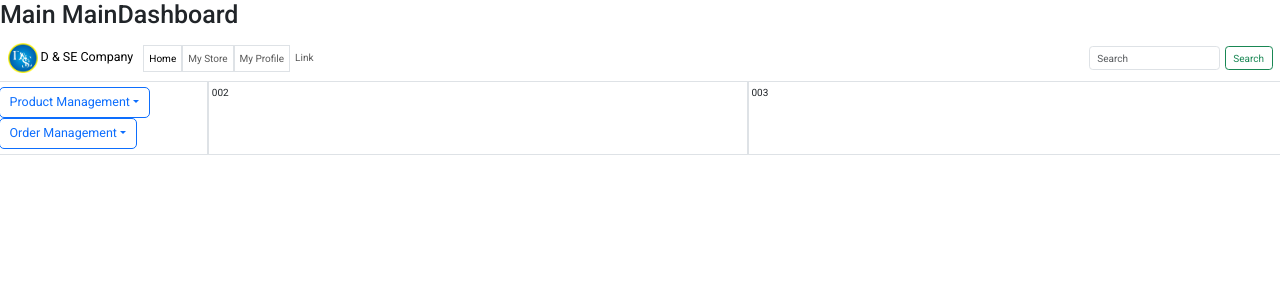
After one commit to SandeepaCharith23/D-SE_COMPANY_2023, a PHP site: page /maindashboard.php in a window 1280 px wide. The commit adds this page. Shown: the top 300 px of the page. Run offline with PHP 8.4, Linux system fonts and the light colour scheme; some web fonts are replaced.

Commit message:
Install npm and bootstrap in project

```diff
--- /dev/null
+++ b/maindashboard.php
@@ -0,0 +1,114 @@
+<!DOCTYPE html>
+<html lang="en">
+<head>
+    <meta charset="UTF-8">
+    <meta name="viewport" content="width=device-width, initial-scale=1.0">
+    <title>Document</title>
+    <link rel="stylesheet" href="css/style.css">
+    <link href="https://cdn.jsdelivr.net/npm/bootstrap@5.3.2/dist/css/bootstrap.min.css" rel="stylesheet" integrity="sha384-T3c6CoIi6uLrA9TneNEoa7RxnatzjcDSCmG1MXxSR1GAsXEV/Dwwykc2MPK8M2HN" crossorigin="anonymous">
+    <script src="https://cdn.jsdelivr.net/npm/bootstrap@5.3.2/dist/js/bootstrap.bundle.min.js" integrity="sha384-C6RzsynM9kWDrMNeT87bh95OGNyZPhcTNXj1NW7RuBCsyN/o0jlpcV8Qyq46cDfL" crossorigin="anonymous"></script>
+</head>
+<body class="fluid-container main-body">
+<h1>Main MainDashboard</h1>
+<nav class="navbar navbar-expand-lg justify-content-center">
+    <div class="container-fluid">
+
+        <!-- 1.Navbar -banner -->
+        <a href="#" class="navbar-brand">
+            <!-- Navbar Brand text -->
+            <img src="images/logo.png" alt="no image" width="30" height="30"> D & SE Company
+        </a>
+
+        <!-- 2.Navbar-toggler -->
+        <button class="navbar-toggler" type="button" data-bs-toggle="collapse" data-bs-target="#navbarSupportedContent" aria-controls="navbarSupportedContent" aria-expanded="false" aria-label="Toggle navigation">
+            <span class="navbar-toggler-icon"></span>
+          </button>
+
+        <!-- 3.navbar-content -->
+        <div class="collapse navbar-collapse" id="navbarSupportedContent">
+            <ul class="navbar-nav me-auto mb-auto mb-lg-0">
+
+              <li class="nav-item customnavitem">
+                <a class="nav-link  active border p-2" aria-current="page" href="#">Home</a>
+              </li>
+
+              <li class="nav-item customnavitem">
+                <a class="nav-link  border p-2"  href="#">My Store</a>
+              </li>
+
+              <li class="nav-item customnavitem">
+                <a class="nav-link  border p-2"  href="#">My Profile</a>
+              </li>
+
+              <li class="nav-item customnavitem">
+                <a class="nav-link" href="#">Link</a>
+              </li>
+
+
+            </ul>
+
+            <form class="d-flex" role="search">
+              <input class="form-control me-2" type="search" placeholder="Search" aria-label="Search">
+              <button class="btn btn-outline-success" type="submit">Search</button>
+            </form>
+
+          </div>
+
+
+    </div>
+</nav>
+
+
+<div class="row" id="maincontent">
+
+
+
+  <!-- 1.left section -->
+  <div class="col-2 border p-2  button_section  align-items-center justify-content-center"
+    id="leftcontent_button_section">
+
+    <div class="menucontent">
+      <!-- 1.product Management Dropdown -->
+      <div class="dropdown">
+        <button class="btn btn-outline-primary dropdown-toggle btn-lg btn-block leftcontenetbutton" type="button"
+          data-bs-toggle="dropdown" aria-expanded="true">Product Management</button>
+
+        <div class="dropdown-menu">
+          <a class="dropdown-item" href="#">Manage Product</a>
+          <a class="dropdown-item" href="#">New Add Product</a>
+          <a class="dropdown-item" href="#">Add new Category</a>
+
+        </div>
+
+      </div>
+
+
+      <!-- 2.Order management dropdown -->
+      <div class="dropdown">
+        <button class="btn btn-outline-primary dropdown-toggle btn-lg btn-block leftcontenetbutton" type="button" data-bs-toggle="dropdown"
+          aria-expanded="false">Order Management</button>
+
+        <div class="dropdown-menu">
+          <a class="dropdown-item" href="#">Pending Orders</a>
+          <a class="dropdown-item" href="#">Completed Orders</a>
+          <a class="dropdown-item" href="#">Add new Category</a>
+
+        </div>
+
+      </div>
+
+
+    </div>
+
+
+  </div>
+
+
+    <div class="col-5 border p-1" id="centercontent">002</div>
+    <div class="col-5 border p-1" id="rightcontent">003</div>
+</div>
+
+
+
+</body>
+</html>
--- /dev/null
+++ b/package.json
@@ -0,0 +1,5 @@
+{
+  "dependencies": {
+    "bootstrap": "^5.3.2"
+  }
+}
```
Also changed, not shown: index.php (+4 -4 lines), js/script.js (+29 -11 lines), package-lock.json (added).
